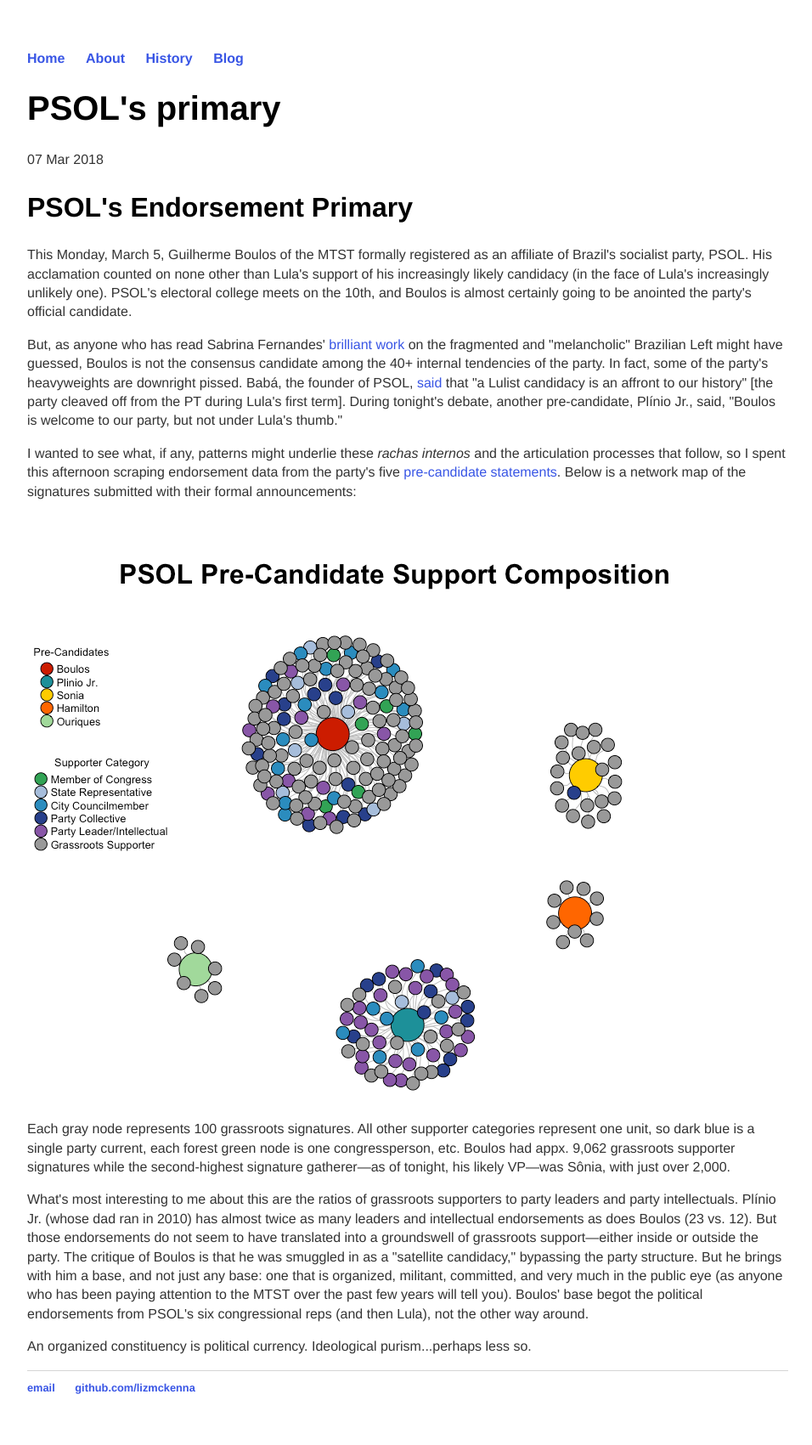
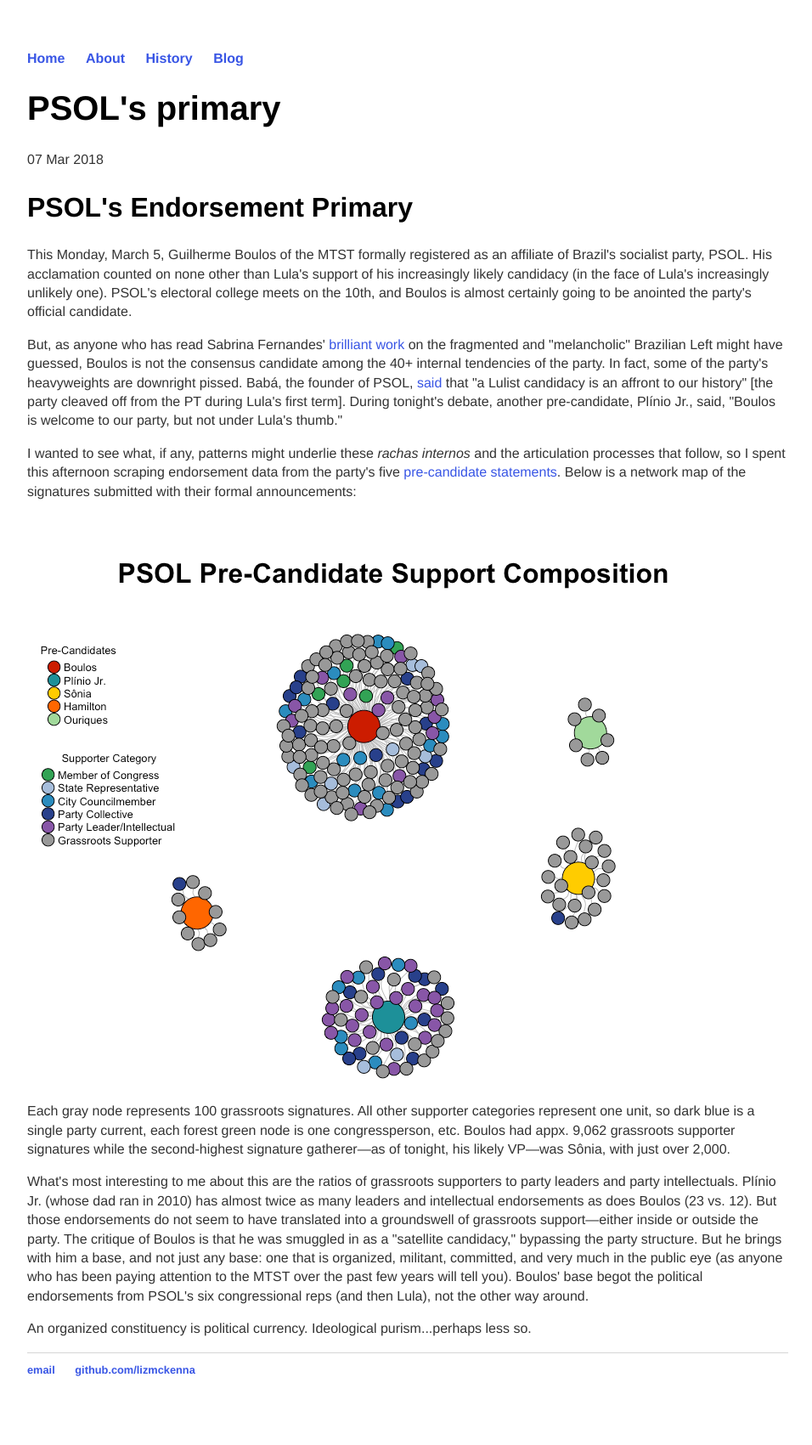
Before and after one commit to lizmckenna/elizabethmckenna.org, a Jekyll site: the page built from _posts/2018-03-07-psol-primary.md, in a window 1280 px wide. Shown: the whole page at 85% size, without its empty margins (160-1116 px from the left). Built offline with Jekyll 4.4.1, drawn with Linux system fonts in a browser that asks for light colours; after the commit the page ends 1680 px from its top, so only the background shows below that.

Commit message:
Update 2018-03-07-psol-primary.md

```diff
--- a/_posts/2018-03-07-psol-primary.md
+++ b/_posts/2018-03-07-psol-primary.md
@@ -12,7 +12,7 @@
 <p>I wanted to see what, if any, patterns might underlie these <i>rachas internos</i> and the articulation processes that follow, so I spent this afternoon scraping endorsement data from the party's five <a href="http://www.psol50.org.br/pre-candidaturas-a-presidencia/">pre-candidate statements</a>. Below is a network map of the signatures submitted with their formal announcements:</p>
 <br>
 <br>
- ![alt text](https://lizmckenna.github.io/images/180307_psol_english.png "Logo Title Text 1")
+ ![alt text](https://lizmckenna.github.io/images/180307_psol_v2.png "Logo Title Text 1")
 <br>
 <p>Each gray node represents 100 grassroots signatures. All other supporter categories represent one unit, so dark blue is a single party current, each forest green node is one congressperson, etc. Boulos had appx. 9,062 grassroots supporter signatures while the second-highest signature gatherer—as of tonight, his likely VP—was Sônia, with just over 2,000.</p>
 
```
